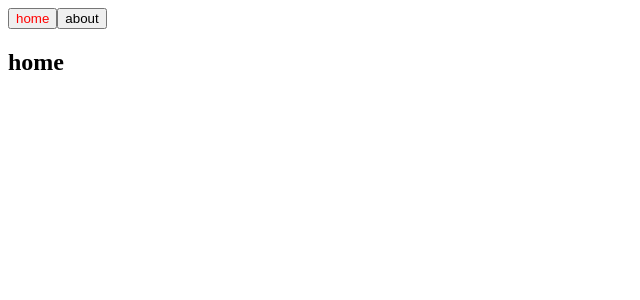
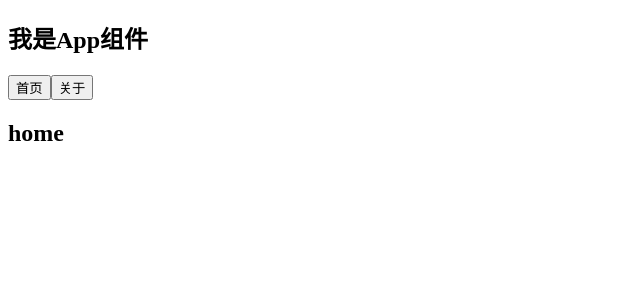
Before and after one commit to aliyuv/Heavy-learning-vue, a Vue app in the folder 14-前端路由/learnvuerouter/: page /#/home in a window 1280 px wide. Shown: the top 300 px of the page, without its empty margins (0-640 px from the left). Built offline with nearby package versions, Linux system fonts and the light colour scheme.

Commit message:
通过代码跳转路由

```diff
--- a/14-前端路由/learnvuerouter/src/App.vue
+++ b/14-前端路由/learnvuerouter/src/App.vue
@@ -1,19 +1,31 @@
 <template>
   <div id="app">
-    <router-link to="/home" tag="button">home</router-link>
-    <router-link to="/about" tag="button">about</router-link>
-    <router-view/>
+    <h2>我是App组件</h2>
+    <button @click="homeclick">首页</button>
+    <button @click="aboutclick">关于</button>
+<!--    <router-link to="/home" tag="button">home</router-link>-->
+<!--    <router-link to="/about" tag="button">about</router-link>-->
+    <router-view></router-view>
   </div>
 </template>
 
 <script>
 export default {
-  name: 'App'
+  name: 'App',
+  methods: {
+    homeclick() {
+      // this.$router.push('/aaa').catch(error => error)
+      this.$router.replace('/home').catch(error => error)
+    },
+    aboutclick() {
+      this.$router.push('/about').catch(error => error)
+    }
+  }
 }
 </script>
 
 <style>
-.active{
+.active {
   color: red;
 }
 </style>
```
